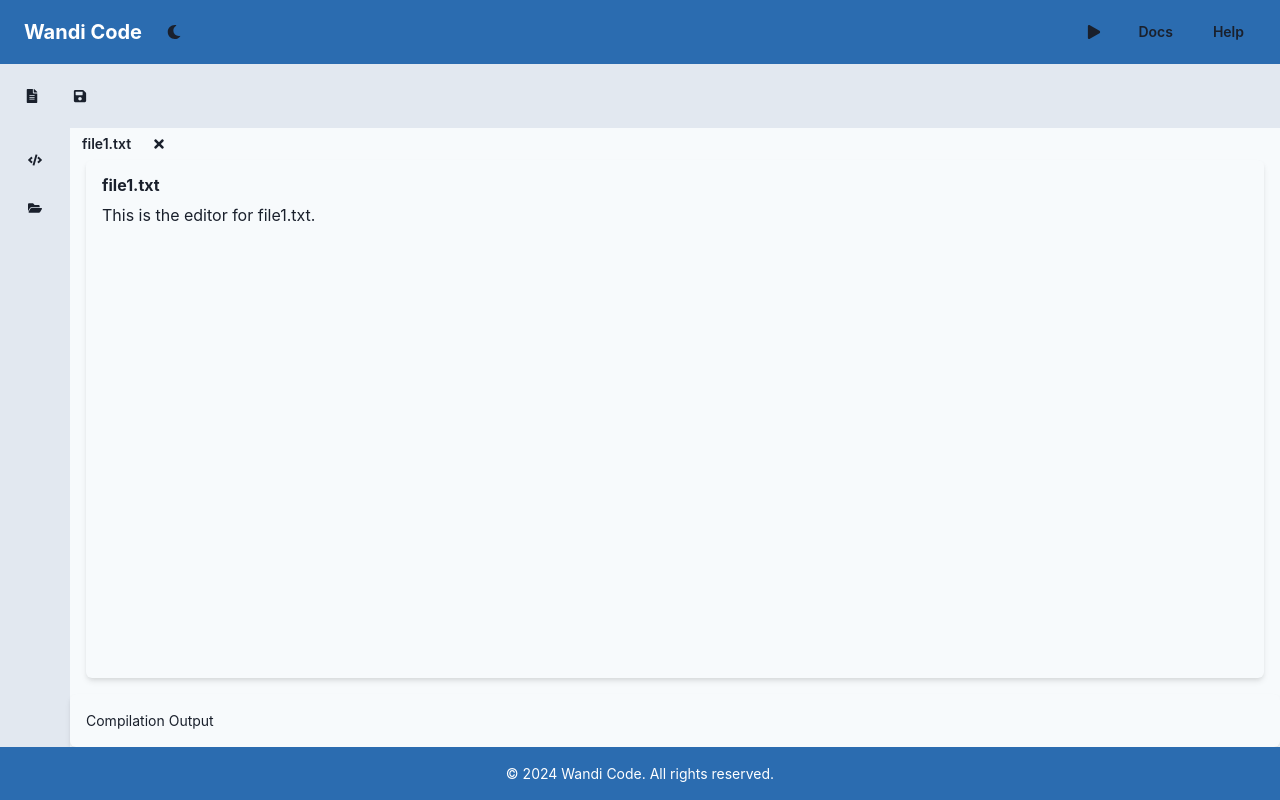
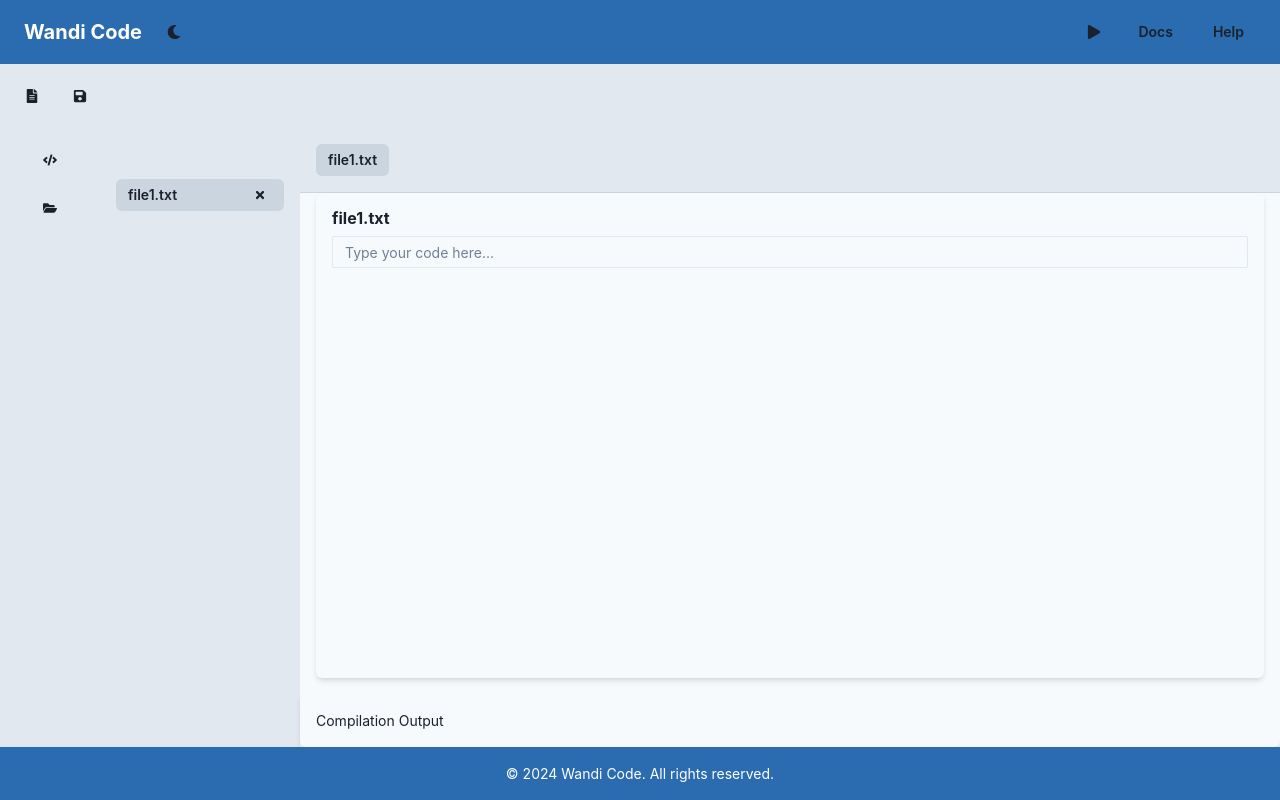
Before and after one commit to elisioMassaqui/wandi-code-design, a React (Vite) app: page / in a window 1280 px wide. Both pictures are taken after a click on the button 32 px from the left and 96 px from the top of the page. Built offline with nearby package versions, Linux system fonts and the light colour scheme.

Commit message:
gestor de arquivos

```diff
--- a/src/App.jsx
+++ b/src/App.jsx
@@ -11,6 +11,7 @@ import {
   Tooltip,
   useColorMode,
   useColorModeValue,
+  Input,
 } from '@chakra-ui/react';
 import {
   FaMoon,
@@ -26,7 +27,8 @@ import {
   FaPuzzlePiece,
   FaFileAlt,
   FaSave,
-  FaTimes
+  FaTimes,
+  FaBars,
 } from 'react-icons/fa';
 
 const App = () => {
@@ -41,11 +43,14 @@ const App = () => {
 
   const [files, setFiles] = useState([]);
   const [activeFile, setActiveFile] = useState(null);
+  const [fileContent, setFileContent] = useState('');
+  const [isFileExplorerVisible, setIsFileExplorerVisible] = useState(true);
 
   const createFile = () => {
     const newFile = `file${files.length + 1}.txt`;
     setFiles([...files, newFile]);
     setActiveFile(newFile);
+    setFileContent('');
   };
 
   const closeFile = (file) => {
@@ -53,6 +58,16 @@ const App = () => {
     if (activeFile === file) {
       setActiveFile(files.length > 1 ? files[0] : null);
     }
+  };
+
+  const handleSaveFile = () => {
+    if (!activeFile) return;
+
+    const blob = new Blob([fileContent], { type: 'text/plain' });
+    const link = document.createElement('a');
+    link.href = URL.createObjectURL(blob);
+    link.download = activeFile;
+    link.click();
   };
 
   return (
@@ -85,51 +100,80 @@ const App = () => {
           </HStack>
         </Flex>
 
-        {/* Barra de tarefas */}
+        {/* Barra de Ferramentas */}
         <HStack as="nav" bg={toolbarBg} color="gray.200" p="4" spacing="4">
           <Tooltip label="New File">
             <IconButton icon={<FaFileAlt />} variant="ghost" size="sm" aria-label="New File" onClick={createFile} />
           </Tooltip>
           <Tooltip label="Save File">
-            <IconButton icon={<FaSave />} variant="ghost" size="sm" aria-label="Save File" />
+            <IconButton icon={<FaSave />} variant="ghost" size="sm" aria-label="Save File" onClick={handleSaveFile} />
           </Tooltip>
         </HStack>
-
 
         {/* Main Content */}
         <Flex flex="1">
           {/* Sidebar Esquerdo */}
-          <VStack as="nav" width="100" bg={sidebarBg} color="gray.200" p="4" spacing="4" _hover={{ bg: sidebarHoverBg }}>
+          <VStack as="nav" width="100px" bg={sidebarBg} color="gray.200" p="4" spacing="4" _hover={{ bg: sidebarHoverBg }}>
             <Tooltip label="Language">
               <Button variant="ghost" size="sm" width="100%"><FaCode /></Button>
             </Tooltip>
             <Tooltip label="Explorer">
-              <Button variant="ghost" size="sm" width="100%"><FaFolderOpen /></Button>
+              <Button variant="ghost" size="sm" width="100%" onClick={() => setIsFileExplorerVisible(!isFileExplorerVisible)}><FaFolderOpen /></Button>
             </Tooltip>
           </VStack>
 
+          {/* Sidebar de Arquivos */}
+          {isFileExplorerVisible && (
+            <VStack as="nav" width="200px" bg={sidebarBg} color="gray.200" p="4" spacing="4" _hover={{ bg: sidebarHoverBg }}>
+              <Heading size="sm">Files</Heading>
+              {files.map((file) => (
+                <HStack key={file} spacing="0" width="100%">
+                  <Button
+                    variant="ghost"
+                    size="sm"
+                    onClick={() => setActiveFile(file)}
+                    bg={activeFile === file ? sidebarHoverBg : 'transparent'}
+                    width="100%"
+                    justifyContent="space-between"
+                  >
+                    {file}
+                    <IconButton icon={<FaTimes />} variant="ghost" size="xs" aria-label="Close File" onClick={() => closeFile(file)} />
+                  </Button>
+                </HStack>
+              ))}
+            </VStack>
+          )}
+
           {/* Editor and Output */}
           <Flex flex="1" direction="column">
-
-            {/* Arquivos criados */}
-
-          <HStack>
+            {/* Arquivos Criados */}
+            <HStack spacing="4" p="4" bg={toolbarBg} borderBottom="1px solid" borderColor={sidebarHoverBg}>
               {files.map((file) => (
                 <HStack key={file} spacing="0">
-              <Button variant="ghost" size="sm" onClick={() => setActiveFile(file)}>
+                  <Button
+                    variant="ghost"
+                    size="sm"
+                    onClick={() => setActiveFile(file)}
+                    bg={activeFile === file ? sidebarHoverBg : 'transparent'}
+                  >
                     {file}
                   </Button>
-              <IconButton icon={<FaTimes />} variant="ghost" size="sm" aria-label="Close File" onClick={() => closeFile(file)} />
                 </HStack>
               ))}
             </HStack>
 
-            {/* Editor*/}
+            {/* Editor */}
             <Box flex="1" p="4" bg={bg} color={color} mx="4" borderRadius="md" boxShadow="md">
               {activeFile ? (
                 <>
                   <Heading size="sm">{activeFile}</Heading>
-                  <Text mt="2">This is the editor for {activeFile}.</Text>
+                  <Input
+                    mt="2"
+                    value={fileContent}
+                    onChange={(e) => setFileContent(e.target.value)}
+                    placeholder="Type your code here..."
+                    size="sm"
+                  />
                 </>
               ) : (
                 <>
```
Lines whose indentation alone changed are shown as unchanged.
